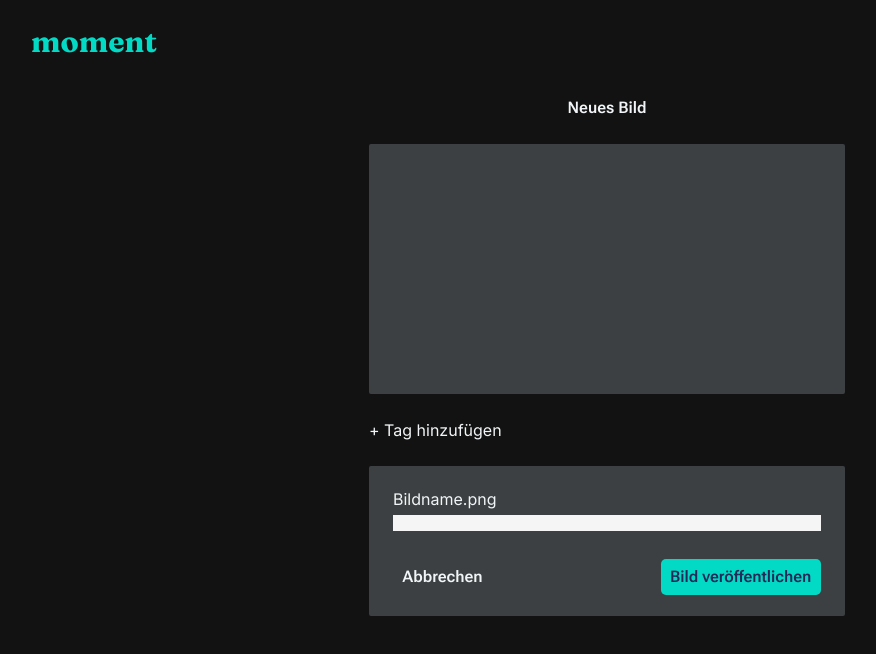
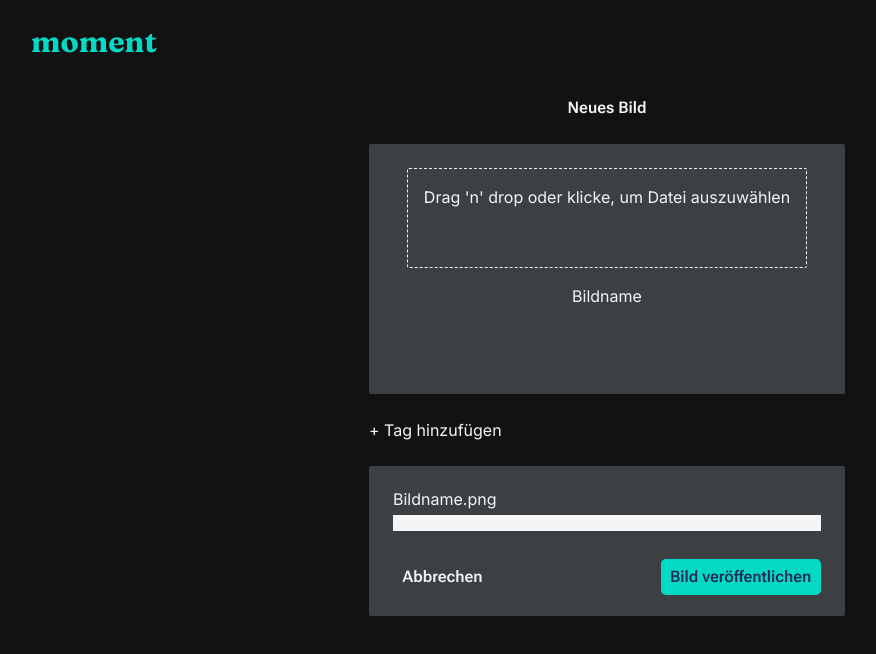
Before and after one commit to elifPeriza/gallery-website, a Next.js app: page /neues-Bild in a window 1280 px wide. Shown: the top 654 px of the page, without its empty margins (33-909 px from the left). Built offline with nearby package versions, Linux system fonts and the light colour scheme.

Commit message:
Add ImageSelect component with basic drag-and-drop and clickable file selection

```diff
--- /dev/null
+++ b/src/app/components/ImageSelect.tsx
@@ -0,0 +1,31 @@
+"use client";
+import React from "react";
+import { useDropzone } from "react-dropzone";
+
+export default function ImageSelect() {
+  const { acceptedFiles, getRootProps, getInputProps } = useDropzone();
+
+  const files = acceptedFiles.map((file) => (
+    <li key={file.name}>{file.name}</li>
+  ));
+
+  return (
+    <section className="flex h-[250px] flex-col items-center rounded-sm bg-darkgrey p-6">
+      <div
+        {...getRootProps({
+          className:
+            "border border-dashed border-white rounded-sm h-[100px] p-4 ",
+        })}
+      >
+        <input {...getInputProps()} />
+        <p className="  text-white">
+          Drag 'n' drop oder klicke, um Datei auszuwählen
+        </p>
+      </div>
+      <aside className="mt-4 text-center text-white">
+        <h4>Bildname</h4>
+        <ul>{files}</ul>
+      </aside>
+    </section>
+  );
+}
--- a/src/app/neues-Bild/page.tsx
+++ b/src/app/neues-Bild/page.tsx
@@ -1,6 +1,7 @@
 import Button from "@/app/components/Button";
 import Header from "@/app/components/Header";
 import { roboto_flex } from "@/app/fonts";
+import ImageSelect from "../components/ImageSelect";
 import TagField from "../components/TagField";
 
 export default function ImageUploadPage() {
@@ -13,7 +14,7 @@ export default function ImageUploadPage() {
         >
           Neues Bild
         </h2>
-        <div className="h-[250px] rounded-sm bg-darkgrey"></div>
+        <ImageSelect />
         <div>
           <TagField />
         </div>
```
